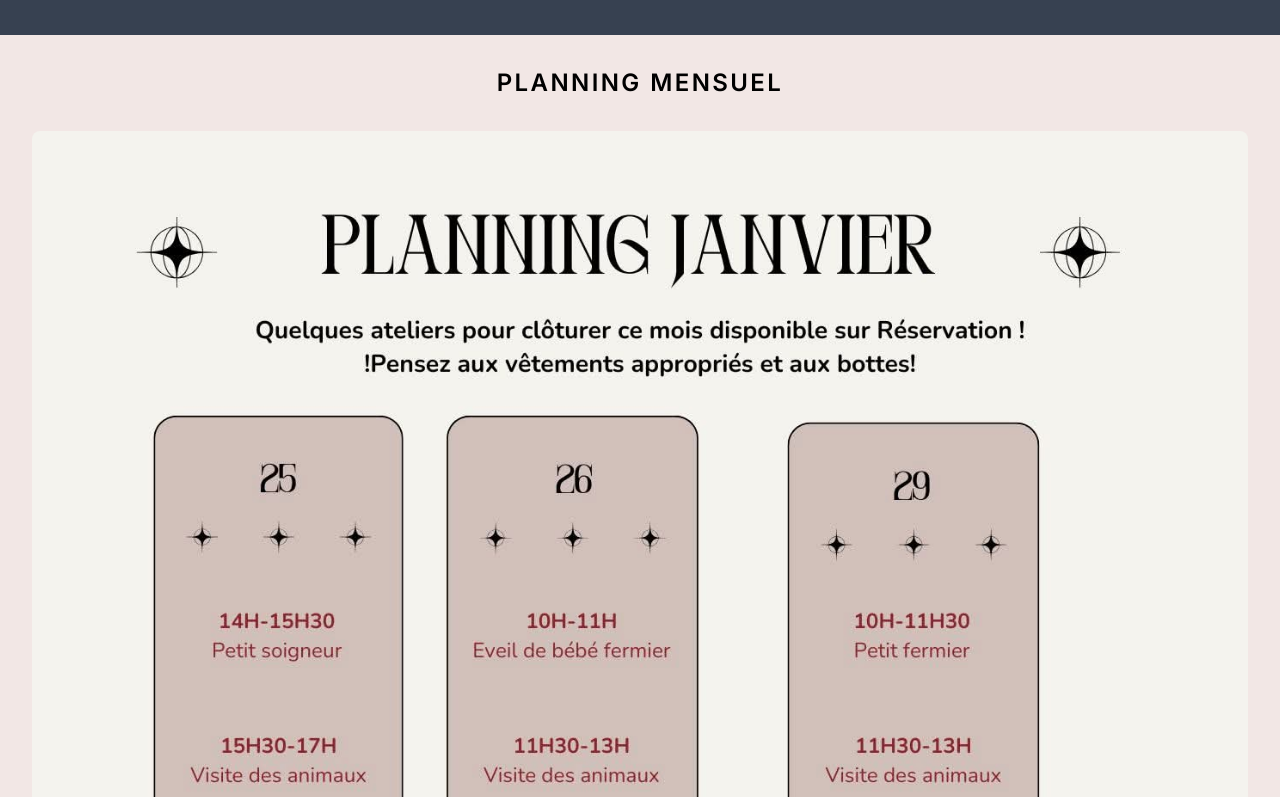
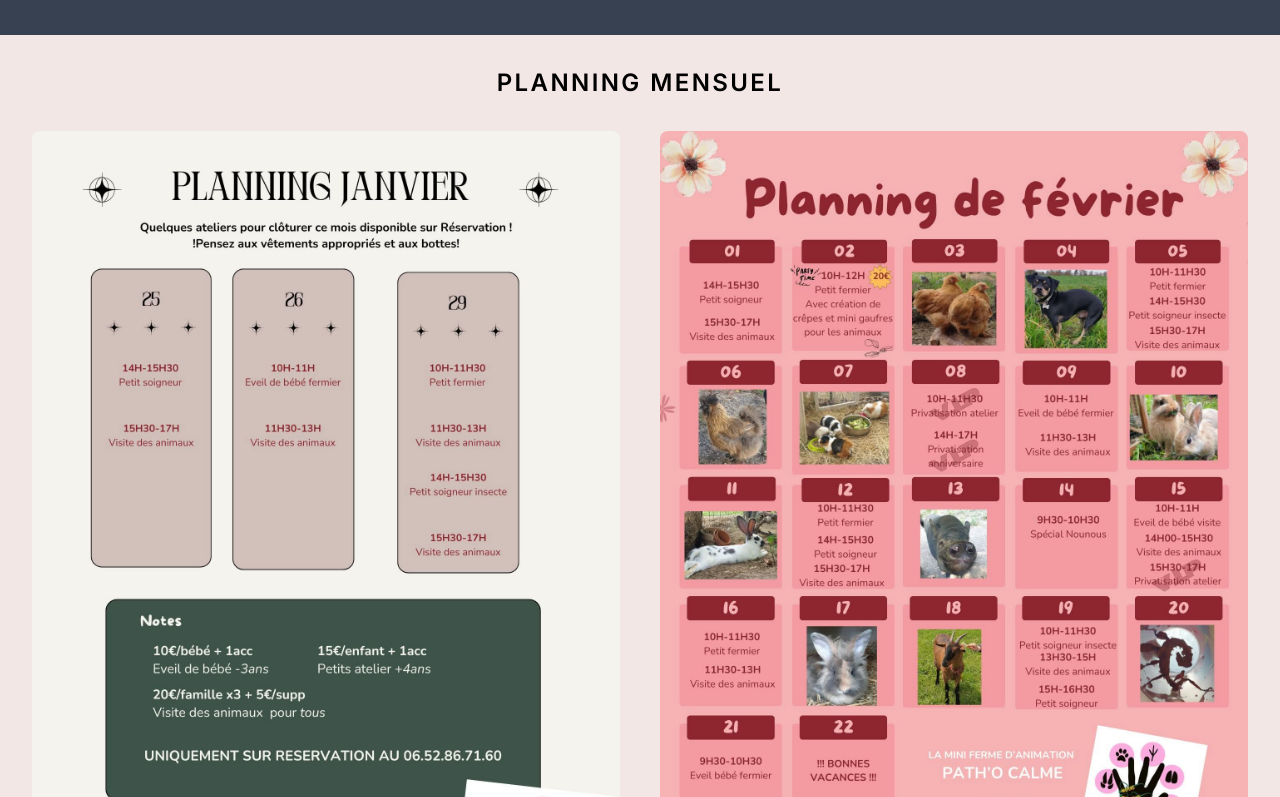
Before and after one commit to BenBBO/pathocalme, a Next.js app: page / in a window 1280 px wide. Shown: the part 743-1540 px from the top of the page. Built offline with nearby package versions, Linux system fonts and the light colour scheme; a web font is replaced by a local one.

Commit message:
change planning

```diff
--- a/src/app/page.js
+++ b/src/app/page.js
@@ -56,7 +56,7 @@
         </section>
         <section className="p-8 bg-event">
           <h1 className="text-2xl font-semibold tracking-widest uppercase text-center mb-8">Planning mensuel</h1>
-          <div className="grid grid-cols-1 gap-10">
+          <div className="grid grid-cols-2 gap-10">
             <img className="h-auto max-w-full rounded-lg justify-self-center" loading="lazy" src="images/planning janvier.jpg" alt="programme" />
             <img className="h-auto max-w-full rounded-lg justify-self-center" loading="lazy" src="images/planning fevrier.jpg" alt="programme" />
           </div>
```
